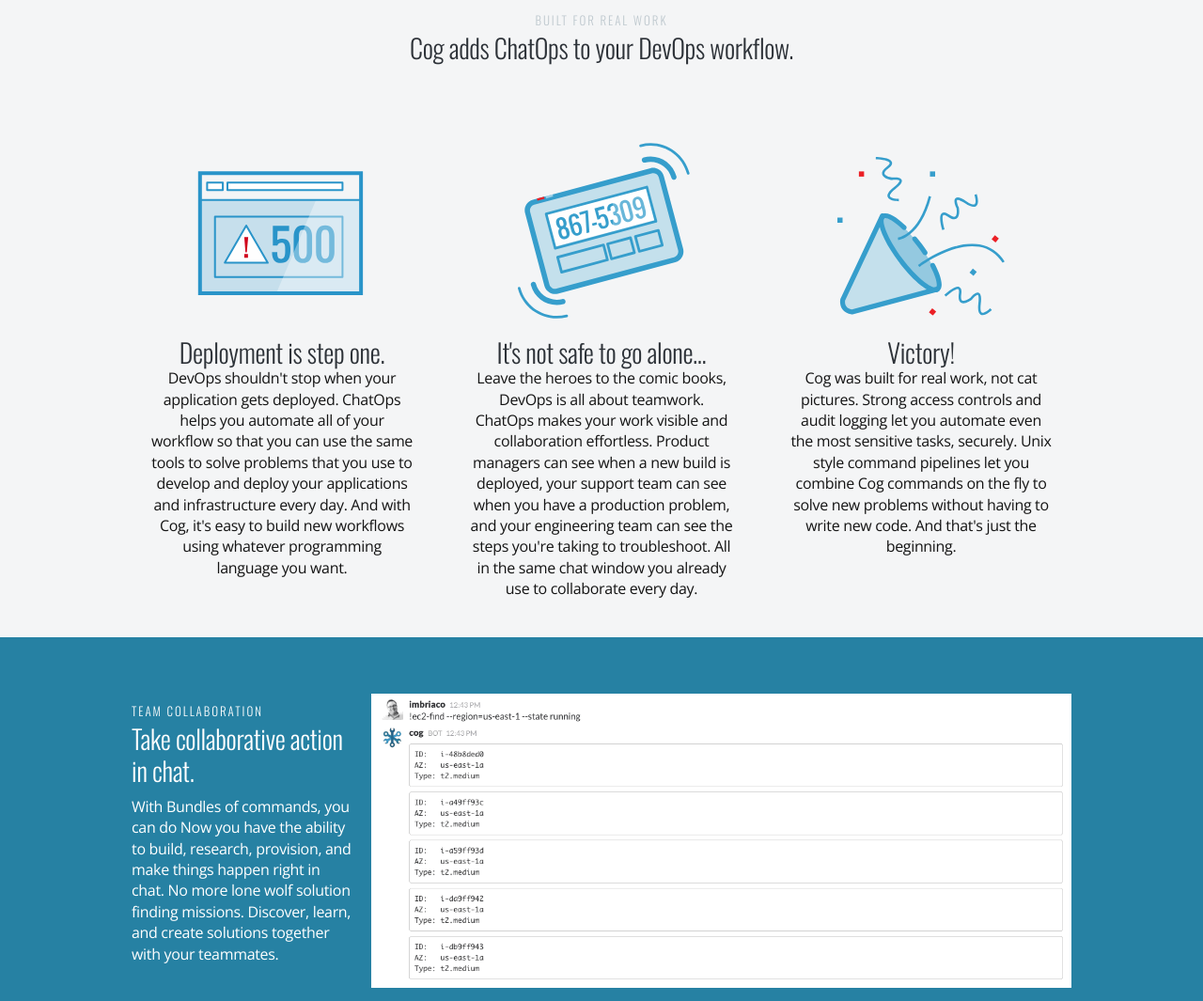
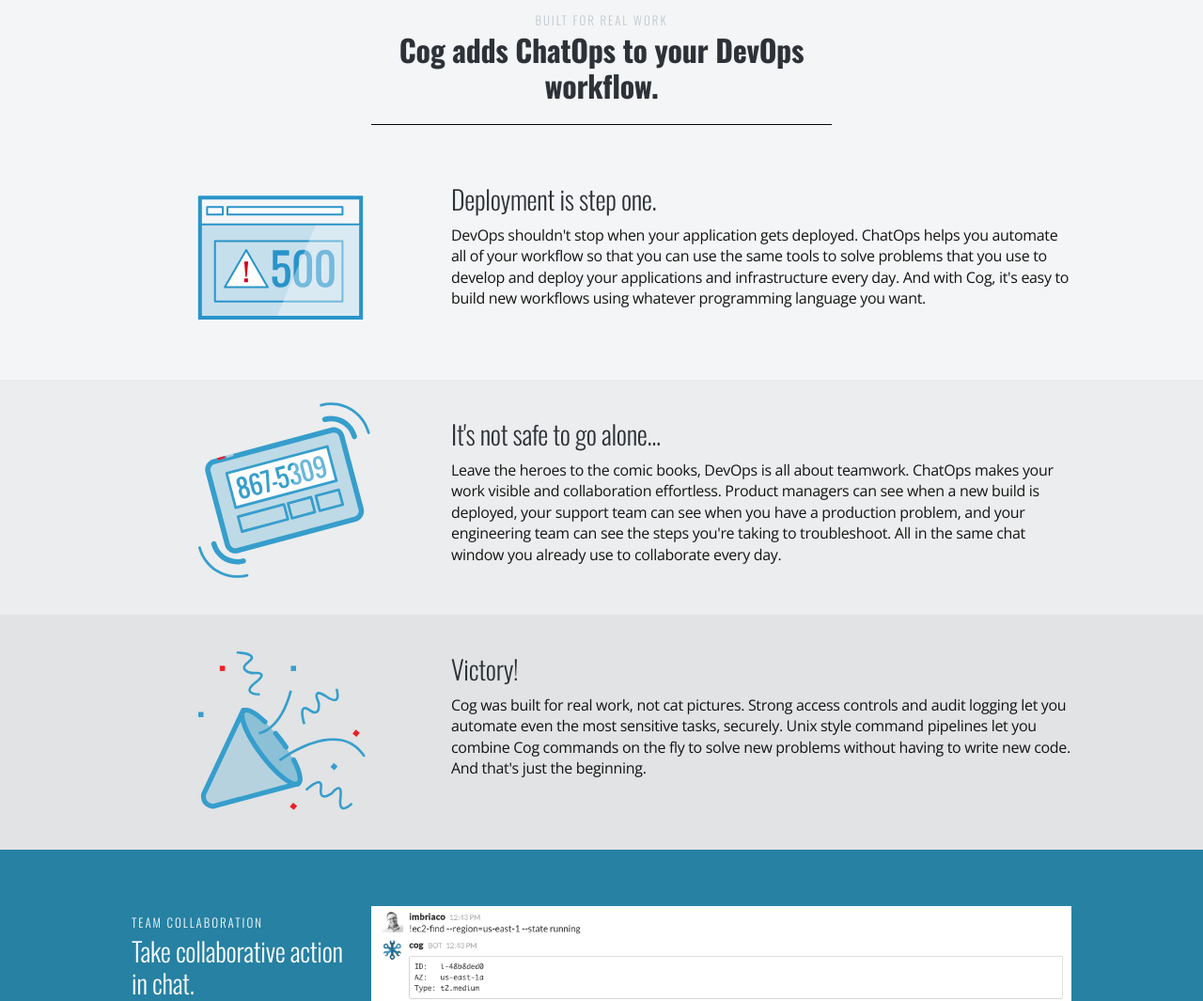
Before and after one commit to operable/operable.github.io, a plain HTML site: page index.html in a window 1280 px wide. Shown: the part 737-1802 px from the top of the page at 94% size. Drawn offline with nearby package versions, Linux system fonts and the light colour scheme.

Commit message:
Updated header, subheader, and now tertiary row of copy.

```diff
--- a/assets/css/operable.css
+++ b/assets/css/operable.css
@@ -14,6 +14,27 @@
 a:hover {
   color:#369FCD;
   text-decoration: none;
+}
+
+a.inverse {
+    color: #ffffff;
+    text-decoration: none;
+    background-color: rgba(255, 255, 255, 0.2);
+  }
+
+a.inverse:hover {
+  text-decoration: none;
+  background-color: rgba(255, 255, 255, 0.1);
+}
+
+a.launch
+{
+    color: #6bb6e6 !important;
+}
+
+a:hover.launch
+{
+    color: #81c7ec !important;
 }
 
 p.introcopy {
@@ -198,15 +219,6 @@
   overflow: hidden;
 }
 
-a.launch
-{
-    color: #6bb6e6 !important;
-}
-
-a:hover.launch
-{
-    color: #81c7ec !important;
-}
 
 /* gray block */
 .gray {
@@ -261,3 +273,11 @@
   margin-top: -1em;
   margin-bottom: -1em;
 }
+
+.gray2 {
+  background-color: #ecedee;
+}
+
+.gray3 {
+  background-color: #e1e3e4;
+}
--- a/index.html
+++ b/index.html
@@ -9,7 +9,7 @@
   <meta name="author" content="Operable, Inc.">
 
   <title>
-    Operable: ChatOps with Hosted Cog
+    Cog + ChatOps = Continuous DevOps
   </title>
 
   <!-- CSS
@@ -153,15 +153,45 @@
   <!-- COG INTRODUCTION -->
 
   <!--STORIES-->
-  <div class="block-secondary m-b-md p-t-md app-block-marketing-grid gray">
-    <div class="container text-center">
-      <div class="row m-b-lg">
-        <div class="col-xs-10 col-xs-offset-1 col-sm-8 col-sm-offset-2 col-lg-6 col-lg-offset-3">
+  <div class="block-secondary p-t-md gray">
+    <div class="container">
+      <div class="row">
+        <div class="col-xs-10 col-xs-offset-1 col-sm-8 col-sm-offset-2 col-lg-6 col-lg-offset-3 text-center">
           <h6 class="text-muted text-uppercase">built for real work</h6>
-          <h3  class="m-t-0 m-b">Cog adds ChatOps to your DevOps workflow.</h3>
+          <h2  class="m-t-0 m-b"><strong>Cog adds ChatOps to your DevOps workflow.</strong></h2>
+          <hr class="alert-dark">
         </div>
       </div>
-      <div class="row app-marketing-grid">
+      <div class="row p-t-md p-b-md text-center">
+        <div class="col-sm-4"><img src="assets/img/icons/server_error.svg"></div>
+        <div class="col-lg-8 text-left"><h3>Deployment is step one.</h3>
+          <p>DevOps shouldn't stop when your application gets deployed. ChatOps helps you automate all of your workflow so that you can use the same tools to solve problems that you use to develop and deploy your applications and infrastructure every day. And with Cog, it's easy to build new workflows using whatever programming language you want.</p>
+        </div>
+      </div>
+    </div>
+  </div>
+  <div class="block-secondary gray2">
+    <div class="container text-center">
+      <div class="row p-t-md p-b-md">
+        <div class="col-sm-4"><img src="assets/img/icons/pager.svg"></div>
+        <div class="col-lg-8 text-left"><h3>It's not safe to go alone...</h3>
+          <p>Leave the heroes to the comic books, DevOps is all about teamwork. ChatOps makes your work visible and collaboration effortless. Product managers can see when a new build is deployed, your support team can see when you have a production problem, and your engineering team can see the steps you're taking to troubleshoot. All in the same chat window you already use to collaborate every day.</p>
+        </div>
+      </div>
+    </div>
+  </div>
+  <div class="block-secondary gray3">
+    <div class="container text-center">
+      <div class="row p-t-md p-b-md">
+        <div class="col-sm-4"><img src="assets/img/icons/celebrate.svg"></div>
+        <div class="col-lg-8 text-left"><h3>Victory!</h3>
+          <p>Cog was built for real work, not cat pictures. Strong access controls and audit logging let you automate even the most sensitive tasks, securely. Unix style command pipelines let you combine Cog commands on the fly to solve new problems without having to write new code. And that's just the beginning.</p>
+        </div>
+      </div>
+    </div>
+  </div>
+
+  <!--<div class="row app-marketing-grid">
   <div class="col-sm-4 p-x-md m-b-lg">
   <img class="m-b" src="assets/img/icons/server_error.svg">
   <h3 class="m-t-0 m-b-0">Deployment is step one.</h3>
@@ -177,9 +207,15 @@
 <h3 class="m-t-0 m-b-0">Victory!</h3>
 <p>Cog was built for real work, not cat pictures. Strong access controls and audit logging let you automate even the most sensitive tasks, securely. Unix style command pipelines let you combine Cog commands on the fly to solve new problems without having to write new code. And that's just the beginning.</p>
 </div>
+<div class="itemclear"></div>
+<div class="itemlist m-b-md text-left"><img class="image-left m-r" src="assets/img/icons/pager.svg">
+<h3>It's not safe to go alone...</h3>
+<p>Leave the heroes to the comic books, DevOps is all about teamwork. ChatOps makes your work visible and collaboration effortless. Product managers can see when a new build is deployed, your support team can see when you have a production problem, and your engineering team can see the steps you're taking to troubleshoot. All in the same chat window you already use to collaborate every day.</p>
 </div>
 </div>
 </div>
+</div>
+</div>-->
 <!--STORIES-->
 
 <!--TEAM COLLABORATION-->
@@ -189,7 +225,7 @@
       <div class="col-sm-3">
         <h6 class="text-uppercase">Team Collaboration</h6>
         <h3 class="m-t-0">Take collaborative action in chat.</h3>
-          <p>With Bundles of commands, you can do Now you have the ability to build, research, provision, and make things happen right in chat. No more lone wolf solution finding missions. Discover, learn, and create solutions together with your teammates.</p>
+        <p>Cog brings your DevOps workflow right into chat. Choose from a growing selection of existing <a href="https://github.com/cogcmd/" class="inverse">command bundles</a> or easily <a href="http://docs.operable.io/docs/building-command-bundles">build your own</a> to make your work collaborative by default. Cog makes access control, audit logging, and bundle installation a breeze so you can focus on your real work.</p>
       </div>
       <div class="col-sm-9">
         <img class="wide" src="assets/img/cog1.gif">
```
Lines whose indentation alone changed are shown as unchanged.
